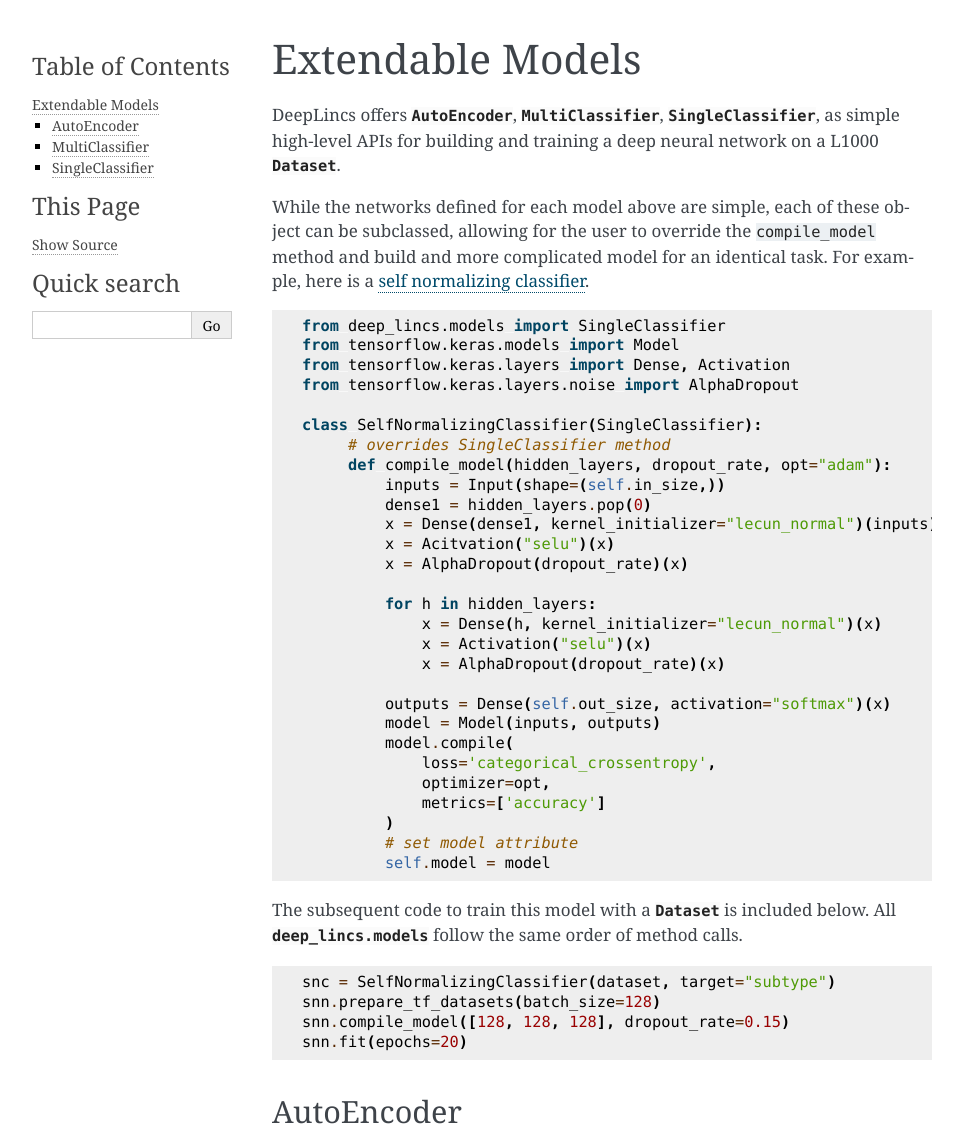
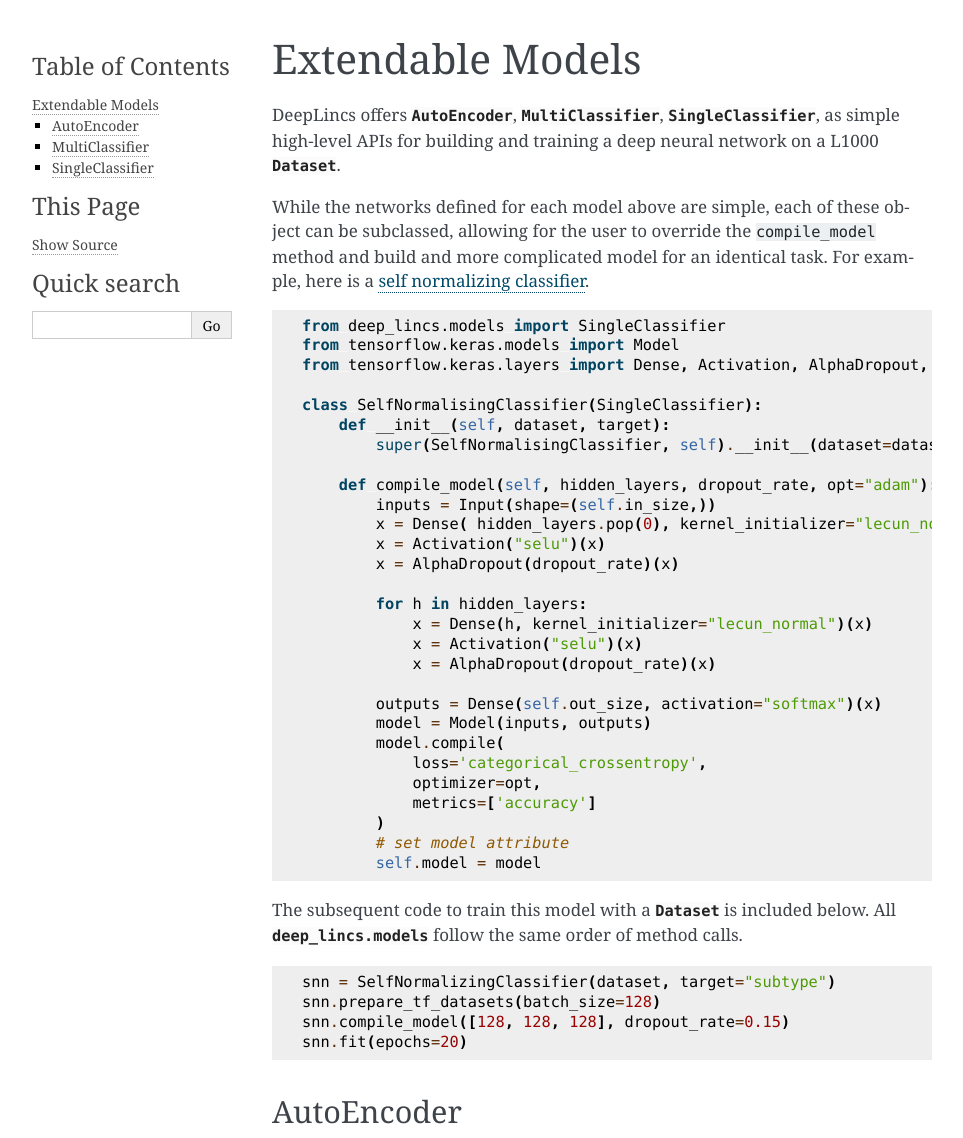
Before and after one commit to manzt/deep_lincs, a Sphinx documentation site: the page built from docs/models.rst, in a window 1280 px wide, cut to the strip 0-1138 px from the top of the page. Shown: the whole strip, without its empty margins (148-1111 px from the left). Built offline with Sphinx 7.4.7, drawn with Linux system fonts in a browser that asks for light colours.

```diff
--- a/docs/index.rst
+++ b/docs/index.rst
@@ -56,6 +56,10 @@ High-level API reference
 
     dataset
 
+.. toctree::
+    :maxdepth: 1
+
+    settings
 
 .. toctree::
     :maxdepth: 2
--- a/docs/models.rst
+++ b/docs/models.rst
@@ -15,18 +15,18 @@ model for an identical task. For example, here is a
 
 .. code-block:: python
 
-   from deep_lincs.models import SingleClassifier
-   from tensorflow.keras.models import Model
-   from tensorflow.keras.layers import Dense, Activation
-   from tensorflow.keras.layers.noise import AlphaDropout
+    from deep_lincs.models import SingleClassifier
+    from tensorflow.keras.models import Model
+    from tensorflow.keras.layers import Dense, Activation, AlphaDropout, Input
 
-   class SelfNormalizingClassifier(SingleClassifier):
-        # overrides SingleClassifier method
-        def compile_model(hidden_layers, dropout_rate, opt="adam"):
+    class SelfNormalisingClassifier(SingleClassifier):
+        def __init__(self, dataset, target):
+            super(SelfNormalisingClassifier, self).__init__(dataset=dataset, target=target)
+
+        def compile_model(self, hidden_layers, dropout_rate, opt="adam"):
             inputs = Input(shape=(self.in_size,))
-            dense1 = hidden_layers.pop(0)
-            x = Dense(dense1, kernel_initializer="lecun_normal")(inputs)
-            x = Acitvation("selu")(x)
+            x = Dense( hidden_layers.pop(0), kernel_initializer="lecun_normal")(inputs)
+            x = Activation("selu")(x)
             x = AlphaDropout(dropout_rate)(x)
 
             for h in hidden_layers:
@@ -49,7 +49,7 @@ All :class:`deep_lincs.models` follow the same order of method calls.
 
 .. code-block:: python
 
-    snc = SelfNormalizingClassifier(dataset, target="subtype")
+    snn = SelfNormalizingClassifier(dataset, target="subtype")
     snn.prepare_tf_datasets(batch_size=128)
     snn.compile_model([128, 128, 128], dropout_rate=0.15)
     snn.fit(epochs=20)
```
Also changed, not shown: docs/settings.rst (added, +100 -0 lines).
